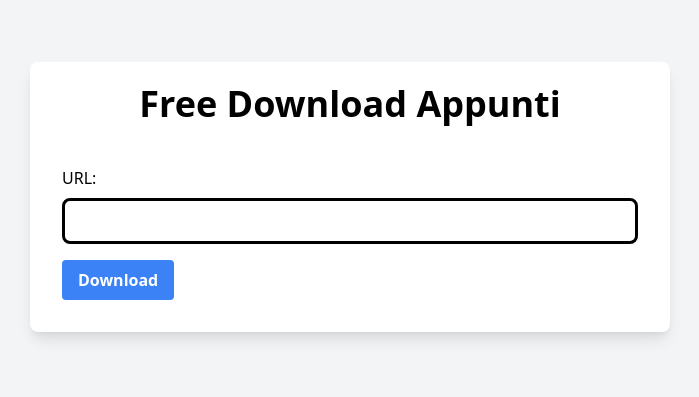
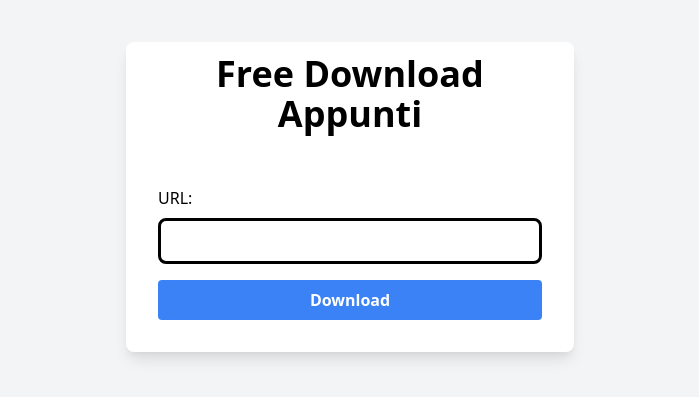
Before and after one commit to ap10-hub/freeappuntidownloader, a website: page index.html in a window 1280 px wide. Shown: the part 203-600 px from the top of the page, without its empty margins (290-989 px from the left). Drawn offline with nearby package versions, Linux system fonts and the light colour scheme.

Commit message:
Add files via upload

```diff
--- a/index.html
+++ b/index.html
@@ -18,17 +18,21 @@
   <script>
     $(document).ready(function() {
       $('h1').addClass('animate__animated animate__bounce');
+
+      $('form').submit(function() {
+        $('button[type="submit"]').prop('disabled', true);
+      });
     });
   </script>
 </head>
 <body class="bg-gray-100">
-  <div class="flex items-center justify-center h-screen">
-    <div class="w-1/2 bg-white rounded-lg shadow-lg p-8">
+  <div class="flex items-center justify-center min-h-screen">
+    <div class="w-full max-w-md bg-white rounded-lg shadow-lg p-8">
       <h1 class="text-4xl text-center font-bold mb-8">Free Download Appunti</h1>
       <form action="/download" method="POST" class="animate__animated animate__fadeInUp">
         <label for="url" class="block mb-2">URL:</label>
         <input type="text" id="url" name="url" required class="w-full rounded-lg border-gray-300 mb-4 p-2 custom-input">
-        <button type="submit" class="bg-blue-500 hover:bg-blue-600 text-white font-bold py-2 px-4 rounded">Download</button>
+        <button type="submit" class="w-full bg-blue-500 hover:bg-blue-600 text-white font-bold py-2 px-4 rounded" id="download-button">Download</button>
       </form>
     </div>
   </div>
```
